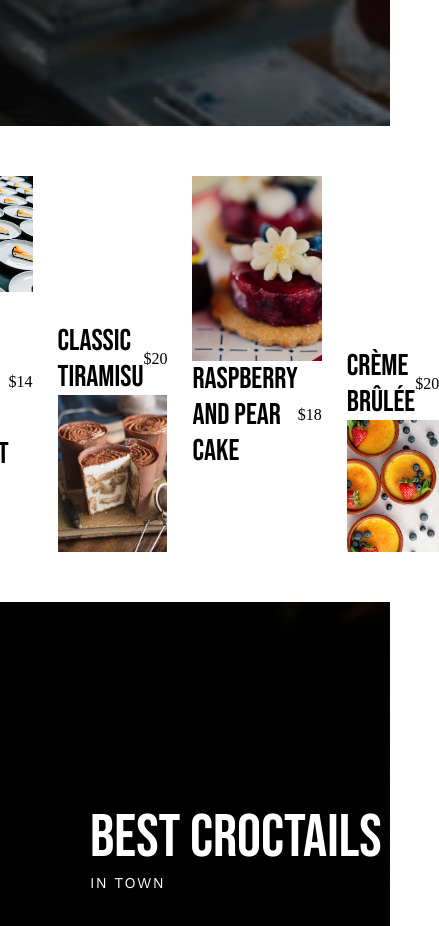
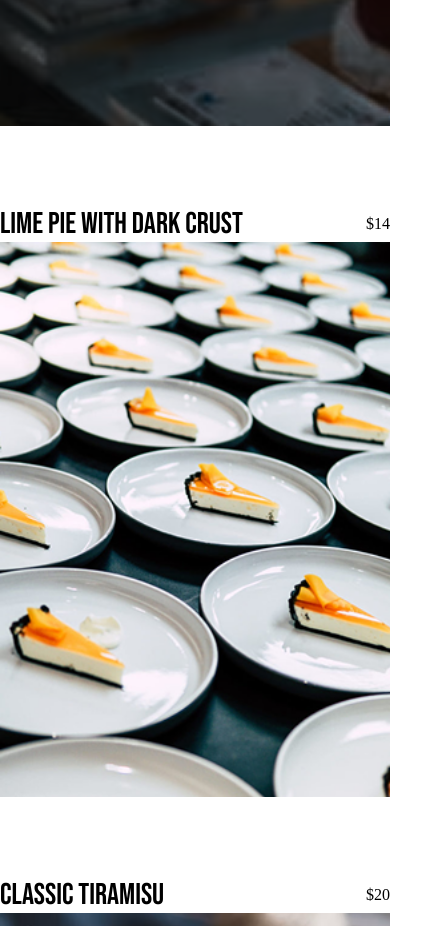
Before and after one commit to melodyohszuvin/melodyohszuvin.github.io, a plain HTML site: page as1/menu.html in a window 390 px wide. Shown: the part 3131-4057 px from the top of the page, 439 px wide, since content can reach past the window. Drawn offline with nearby package versions, Linux system fonts and the light colour scheme.

Commit message:
style: adjust img size, padding, gap, and text align

```diff
--- a/as1/css/menu.css
+++ b/as1/css/menu.css
@@ -193,4 +193,24 @@
     .main-course .menu h4 {
         font-size: 30px;
     }
+
+    /* dessert */
+    .dessert-menu {
+        flex-direction: column;
+        align-items: center;
+        gap: 80px;
+        padding: 80px 0 150px;
+    }
+
+    .dessert-item,
+    .dessert-item:nth-child(even) {
+        width: 100%;
+        max-width: 830px;
+        flex-direction: column-reverse;
+        position: static;
+    }
+
+    .dessert-info h4 {
+        font-size: 30px;
+    }
 }
```
